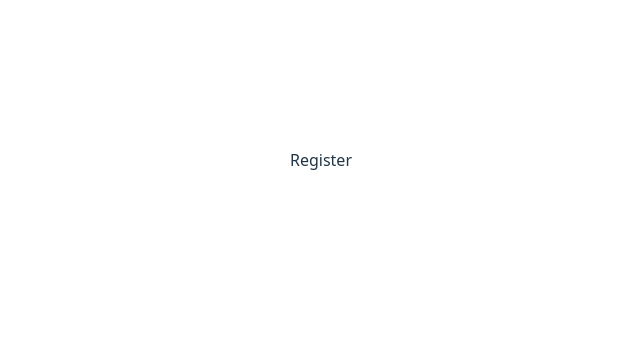
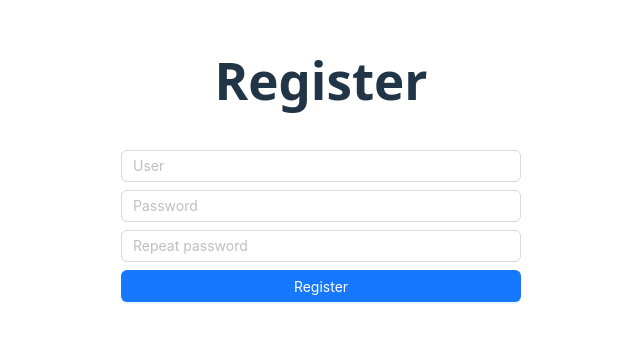
Before and after one commit to bernatalcudia/azafran-client, a React (Vite) app in the folder azafran-client/: page /register in a window 1280 px wide. Shown: the part 240-582 px from the top of the page, without its empty margins (319-959 px from the left). Built offline with nearby package versions, Linux system fonts and the light colour scheme.

Commit message:
style(app):inprove view Register.jsx

```diff
--- a/azafran-client/src/pages/Register/Register.jsx
+++ b/azafran-client/src/pages/Register/Register.jsx
@@ -1,7 +1,13 @@
-
+import { Button, Flex, Input } from 'antd'
 const Register = () => {
     return (
-        <div>Register</div>
+        <Flex gap={'8px'} style={{ width: '400px' }} vertical>
+            <h1>Register</h1>
+            <Input placeholder='User'></Input>
+            <Input placeholder='Password'></Input>
+            <Input placeholder='Repeat password'></Input>
+            <Button type='primary'>Register</Button>
+        </Flex>
     )
 }
 
```
